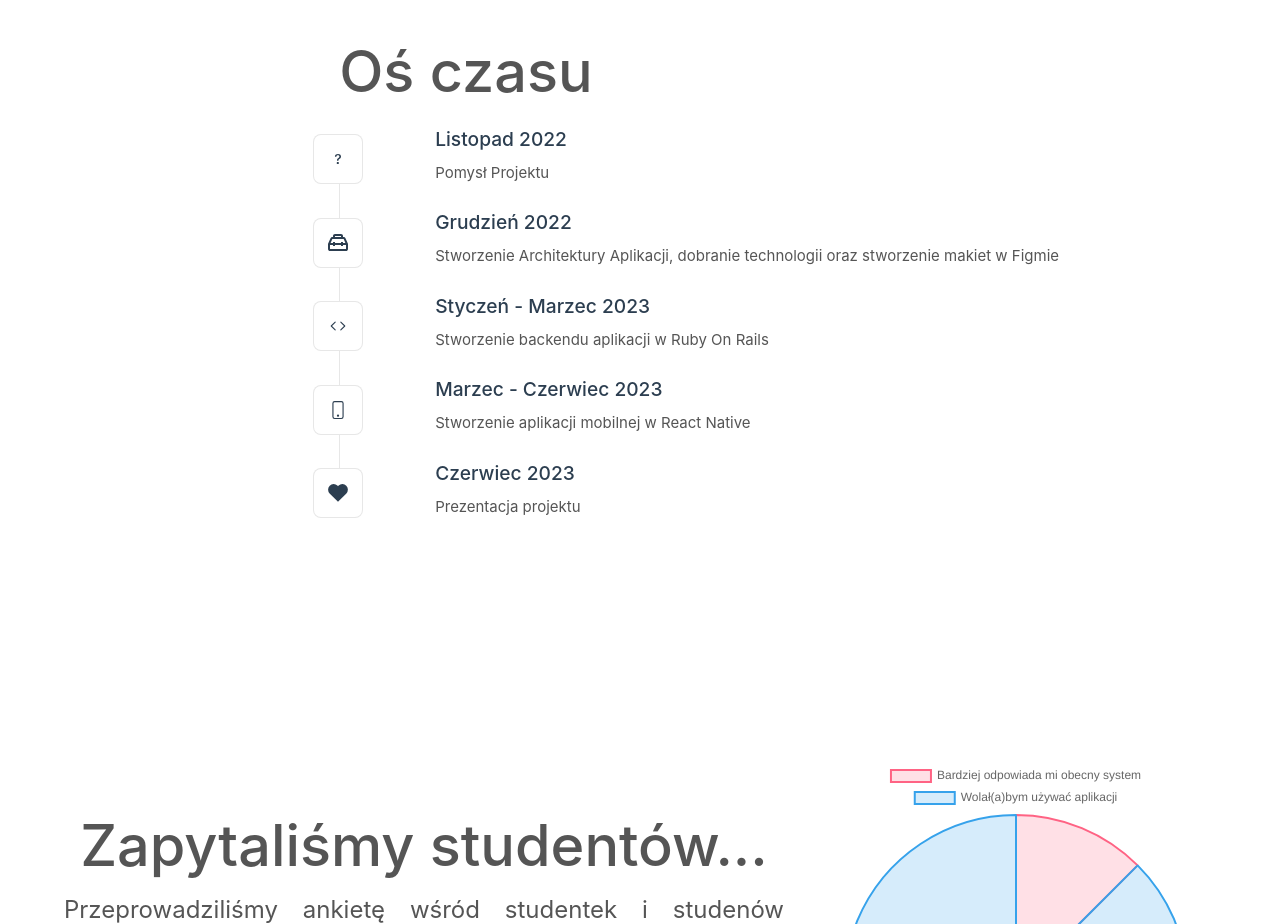
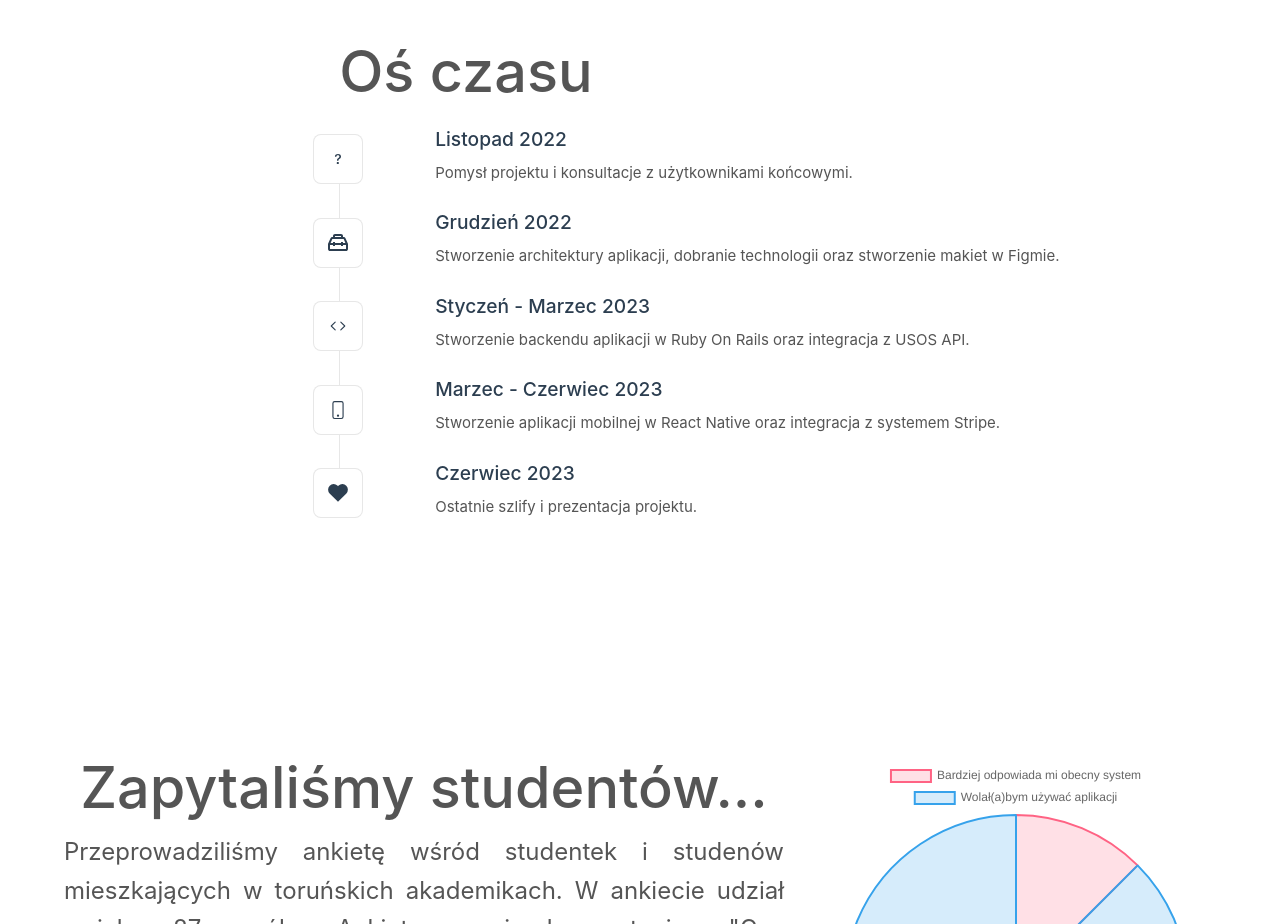
Before and after one commit to Sentakki-Project/website, a Vue app: page / in a window 1280 px wide. Shown: the part 1420-2344 px from the top of the page. Built offline with nearby package versions, Linux system fonts and the light colour scheme.

Commit message:
add more text

```diff
--- a/src/components/ChartDescription.vue
+++ b/src/components/ChartDescription.vue
@@ -5,6 +5,8 @@
       Przeprowadziliśmy ankietę wśród studentek i studenów mieszkających w toruńskich akademikach.
       W ankiecie udział wzięło 87 osób. Ankieta zawierała pytanie. "Czy chciałbyś/chciałabyś system rezerwacji pralek w akademikach
       poprzez aplikację mobilną lub internetową?". Ponad 87.5% respondentów chciałaby skorzystać z naszej aplikacji!
+      Porozmawialiśmy również z pracownikami domów studenckich,
+      mają pewne obawy, ale jest konsensus, że aplikacja sentakki byłaby usprawnieniem dla studentów.
     </p>
   </div>
 </template>
--- a/src/components/History.vue
+++ b/src/components/History.vue
@@ -14,7 +14,7 @@ import SupportIcon from './icons/IconSupport.vue'
       <DocumentationIcon />
     </template>
     <template #heading>Listopad 2022</template>
-    Pomysł Projektu
+    Pomysł projektu i konsultacje z użytkownikami końcowymi.
   </Item>
 
   <Item>
@@ -22,7 +22,7 @@ import SupportIcon from './icons/IconSupport.vue'
       <ToolingIcon />
     </template>
     <template #heading>Grudzień 2022</template>
-    Stworzenie Architektury Aplikacji, dobranie technologii oraz stworzenie makiet w Figmie
+    Stworzenie architektury aplikacji, dobranie technologii oraz stworzenie makiet w Figmie.
   </Item>
 
   <Item>
@@ -30,7 +30,7 @@ import SupportIcon from './icons/IconSupport.vue'
       <EcosystemIcon />
     </template>
     <template #heading>Styczeń - Marzec 2023</template>
-    Stworzenie backendu aplikacji w Ruby On Rails
+    Stworzenie backendu aplikacji w Ruby On Rails oraz integracja z USOS API.
   </Item>
 
   <Item>
@@ -38,7 +38,7 @@ import SupportIcon from './icons/IconSupport.vue'
       <CommunityIcon />
     </template>
     <template #heading>Marzec - Czerwiec 2023</template>
-    Stworzenie aplikacji mobilnej w React Native
+    Stworzenie aplikacji mobilnej w React Native oraz integracja z systemem Stripe.
   </Item>
 
   <Item>
@@ -46,7 +46,7 @@ import SupportIcon from './icons/IconSupport.vue'
       <SupportIcon />
     </template>
     <template #heading>Czerwiec 2023</template>
-    Prezentacja projektu
+    Ostatnie szlify i prezentacja projektu.
   </Item>
 </template>
 <style scoped>
```
